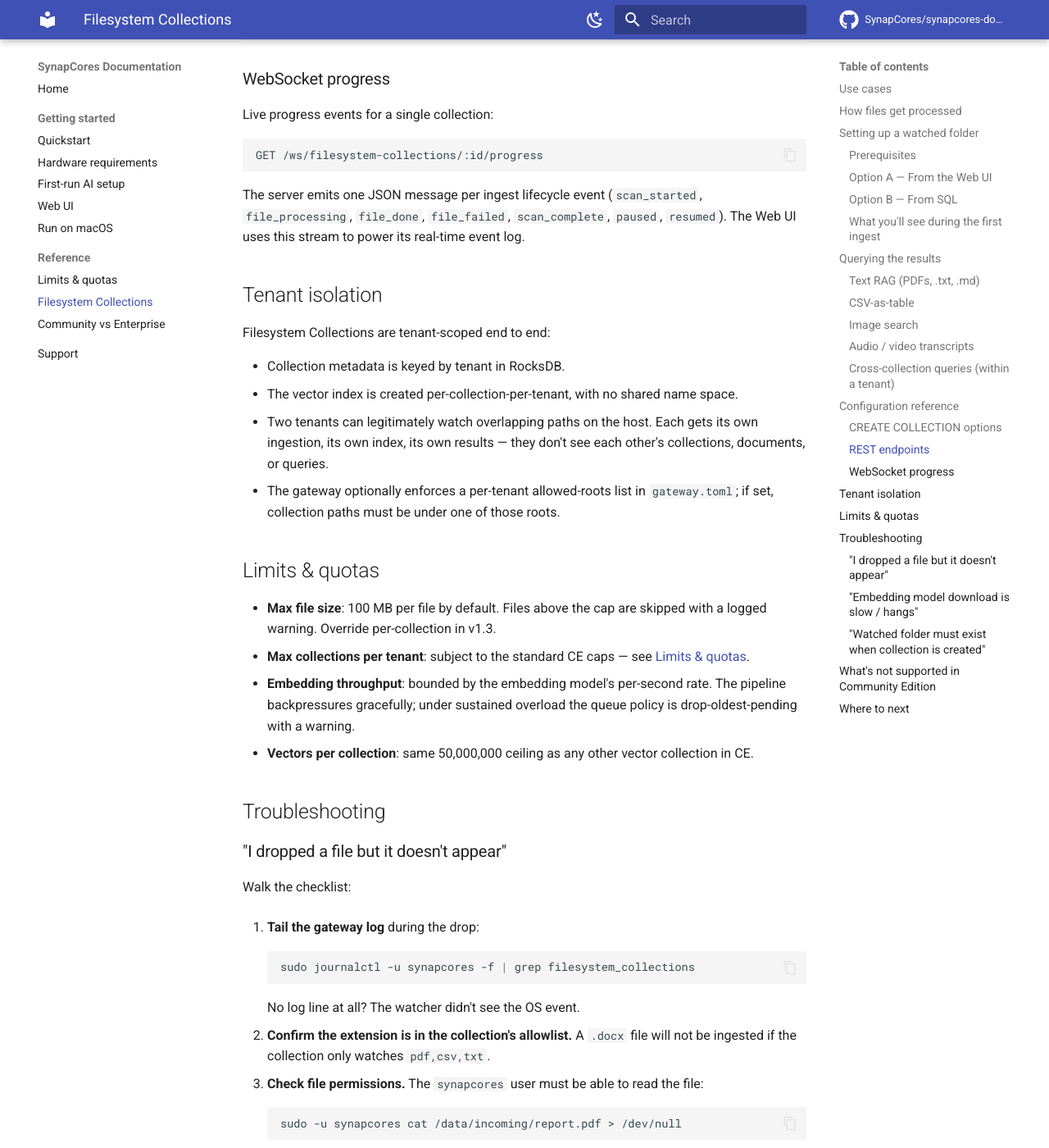
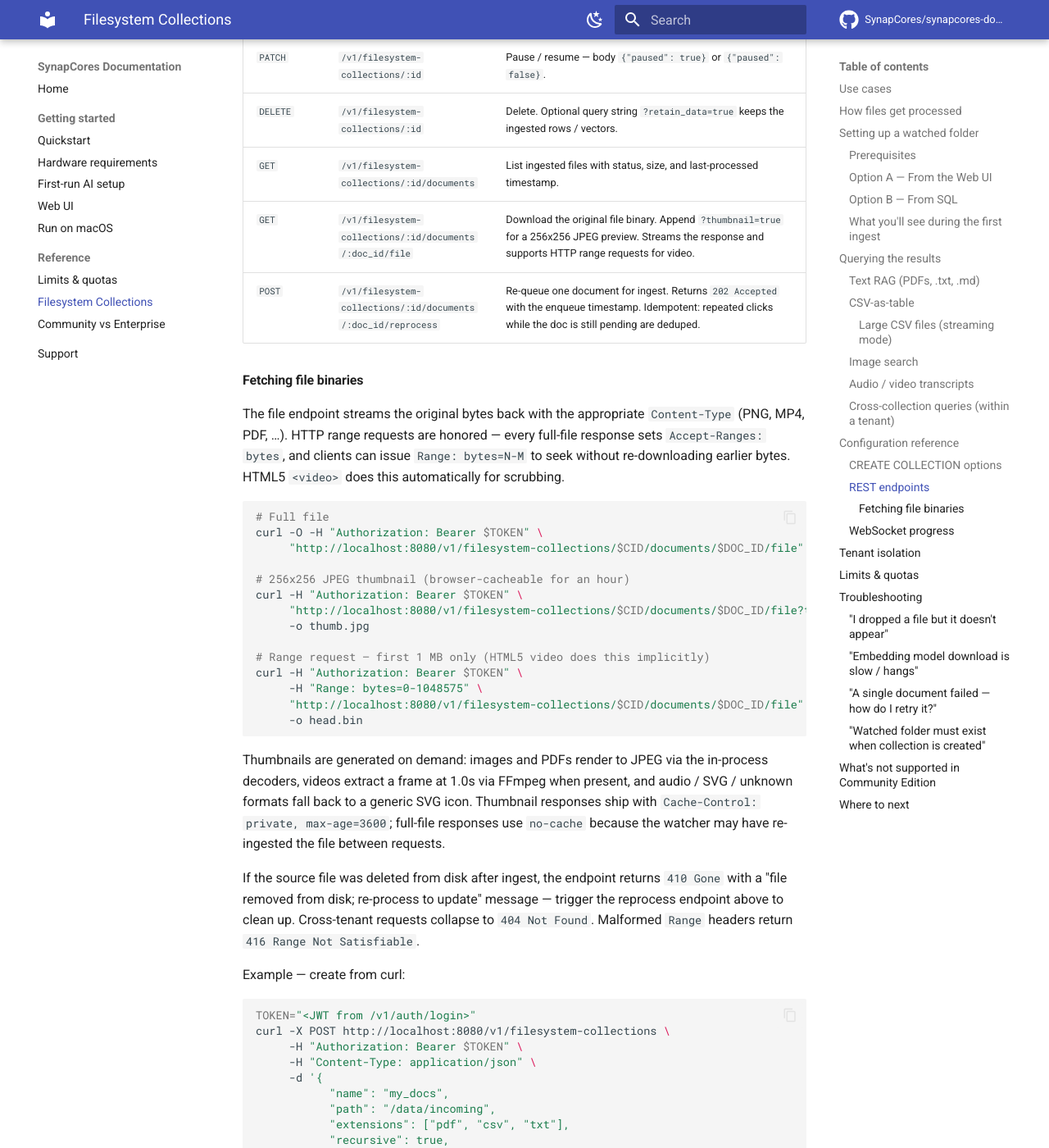
Before and after one commit to SynapCores/synapcores-docs, an MkDocs documentation site: the page built from docs/filesystem-rag.md, in a window 1280 px wide and 1400 px high, scrolled down 5728 px. Shown: the whole window at 82% size. Built offline with MkDocs 1.6.1 and Material for MkDocs 9.7.7, drawn with Linux system fonts in a browser that asks for light colours; comment, search, counter and statistics services are not loaded; some of the changed text lies outside the part shown.

Commit message:
docs(filesystem-rag): document file-binary + thumbnail endpoint
Phase 1d of v1.2.1-ce shipped a new REST endpoint for fetching
the original file bytes (or a 256x256 JPEG thumbnail) for any
ingested document. Document the route alongside the existing
filesystem-collections REST table, and call out the streaming +
range-request behaviour that lets HTML5 <video> scrub through
ingested videos without re-downloading.

````diff
--- a/docs/filesystem-rag.md
+++ b/docs/filesystem-rag.md
@@ -142,6 +142,32 @@ ORDER  BY total DESC;
 If you want the full join syntax across collections, the table is
 addressable as `my_docs.sales` too.
 
+#### Large CSV files (streaming mode)
+
+CSV files with more than **10 000 rows** are processed in
+**streaming mode**: the processor reads the file in 1 000-row batches,
+infers the column schema from the first 1 000 rows, then refines it as
+later batches arrive (always widening — never tightening — the inferred
+type). This caps peak memory regardless of file size: a 100 MB / 1 M-row
+CSV ingests in well under 200 MB of RSS, where the previous fully-
+buffered code path would OOM the gateway.
+
+Progress for streaming CSVs is reported per-batch on the same WebSocket
+progress feed used by the rest of the pipeline (see the
+[`/v1/filesystem-collections/:id/progress`](#websocket-progress-stream)
+endpoint). Each batch event carries the running row count and elapsed
+milliseconds so the UI can show a live `42 000 / 1 000 000 rows` indicator
+during a long ingest.
+
+Tunables:
+
+* `chunk_size` (per-collection, see below) — only affects the **text
+  preview** generated from the first ~200 CSV rows for full-text RAG.
+  It does **not** affect the SQL ingest path or the streaming threshold.
+* The streaming threshold itself is currently a fixed gateway default
+  (10 000 rows). On-the-fly tuning via `WITH (...)` options is on the
+  v1.3 roadmap.
+
 ### Image search
 
 ```sql
@@ -212,6 +238,46 @@ tenant-scoped automatically.
 | `PATCH` | `/v1/filesystem-collections/:id` | Pause / resume — body `{"paused": true}` or `{"paused": false}`. |
 | `DELETE` | `/v1/filesystem-collections/:id` | Delete. Optional query string `?retain_data=true` keeps the ingested rows / vectors. |
 | `GET` | `/v1/filesystem-collections/:id/documents` | List ingested files with status, size, and last-processed timestamp. |
+| `GET` | `/v1/filesystem-collections/:id/documents/:doc_id/file` | Download the original file binary. Append `?thumbnail=true` for a 256x256 JPEG preview. Streams the response and supports HTTP range requests for video. |
+| `POST` | `/v1/filesystem-collections/:id/documents/:doc_id/reprocess` | Re-queue one document for ingest. Returns `202 Accepted` with the enqueue timestamp. Idempotent: repeated clicks while the doc is still pending are deduped. |
+
+#### Fetching file binaries
+
+The file endpoint streams the original bytes back with the appropriate
+`Content-Type` (PNG, MP4, PDF, …). HTTP range requests are honored — every
+full-file response sets `Accept-Ranges: bytes`, and clients can issue
+`Range: bytes=N-M` to seek without re-downloading earlier bytes. HTML5
+`<video>` does this automatically for scrubbing.
+
+```bash
+# Full file
+curl -O -H "Authorization: Bearer $TOKEN" \
+     "http://localhost:8080/v1/filesystem-collections/$CID/documents/$DOC_ID/file"
+
+# 256x256 JPEG thumbnail (browser-cacheable for an hour)
+curl -H "Authorization: Bearer $TOKEN" \
+     "http://localhost:8080/v1/filesystem-collections/$CID/documents/$DOC_ID/file?thumbnail=true" \
+     -o thumb.jpg
+
+# Range request — first 1 MB only (HTML5 video does this implicitly)
+curl -H "Authorization: Bearer $TOKEN" \
+     -H "Range: bytes=0-1048575" \
+     "http://localhost:8080/v1/filesystem-collections/$CID/documents/$DOC_ID/file" \
+     -o head.bin
+```
+
+Thumbnails are generated on demand: images and PDFs render to JPEG via the
+in-process decoders, videos extract a frame at 1.0s via FFmpeg when
+present, and audio / SVG / unknown formats fall back to a generic SVG icon.
+Thumbnail responses ship with `Cache-Control: private, max-age=3600`;
+full-file responses use `no-cache` because the watcher may have re-ingested
+the file between requests.
+
+If the source file was deleted from disk after ingest, the endpoint returns
+`410 Gone` with a "file removed from disk; re-process to update" message —
+trigger the reprocess endpoint above to clean up. Cross-tenant requests
+collapse to `404 Not Found`. Malformed `Range` headers return
+`416 Range Not Satisfiable`.
 
 Example — create from curl:
 
@@ -313,6 +379,22 @@ stays in `pending` state — no data loss, just retry once connectivity
 is back. To force a retry without waiting for the next OS event,
 pause and resume the collection.
 
+### "A single document failed — how do I retry it?"
+
+If a document fails to ingest (transient OCR error, network blip
+during a Hugging Face model download, encoder crash on a corrupt
+video), click **Re-process** in the document grid (UI) or
+`POST /v1/filesystem-collections/:id/documents/:doc_id/reprocess`
+(API). Recovery is at-most-once per click; the orchestrator dedupes
+if the doc is still queued, so a double-click does not create
+duplicate work. The doc transitions back to `pending` immediately
+and to `indexed` once a worker drains it. You can re-process a
+document in any state (`pending` / `processing` / `indexed` /
+`failed`); this is also the right tool to re-embed a single file
+after changing the embedding model. If the underlying source file
+has been deleted from disk, the API returns `410 Gone` — delete the
+document record instead.
+
 ### "Watched folder must exist when collection is created"
 
 Yes — by design. Creating a collection over a path that doesn't exist
````
